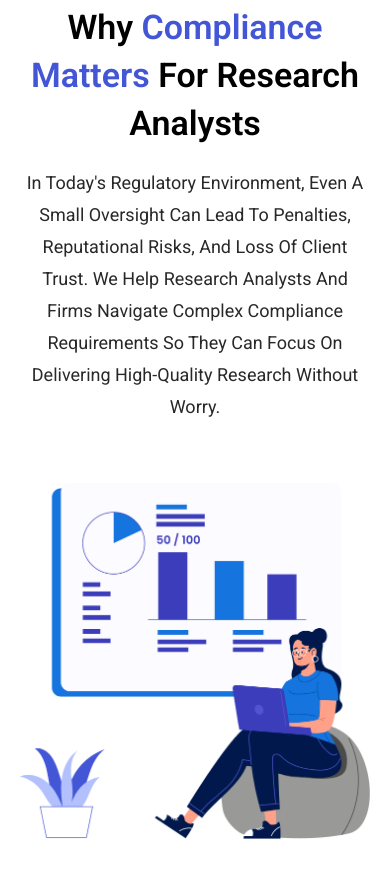
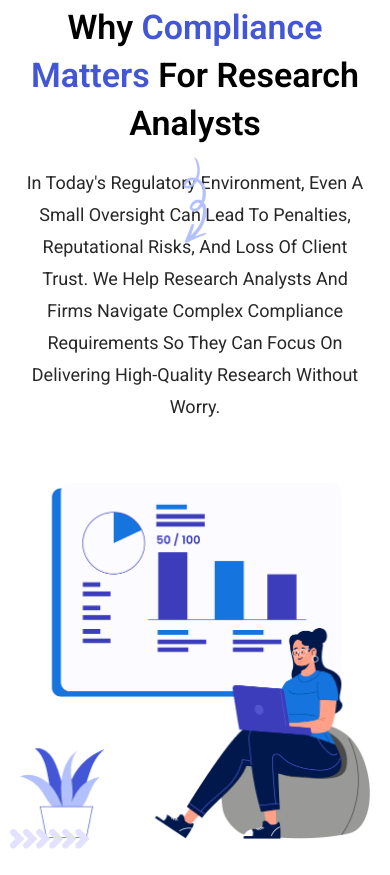
Before and after one commit to vaibhav-pruthi/-Figma-Compliance-, a website built with Vite: page index.html in a window 390 px wide. Shown: the part 1169-2044 px from the top of the page. Built offline with nearby package versions, Linux system fonts and the light colour scheme.

Commit message:
style: make curly arrow and chevron decorations visible on all breakpoints

```diff
--- a/css/styles.css
+++ b/css/styles.css
@@ -632,7 +632,11 @@ button {
   }
 
   .compliance__title-arrow {
-    display: none; /* Hide curly arrow to prevent overlap when grids adjust */
+    display: block;
+    width: 28px;
+    height: auto;
+    left: 48%;
+    top: 75%;
   }
 
   .compliance__body {
@@ -769,7 +773,20 @@ button {
   }
 
   .compliance__illustration-chevron {
-    display: none; /* Hide chevron to prevent edge overflow on mobile */
+    display: block;
+    width: 80px;
+    bottom: -10px;
+    left: -10px;
+  }
+
+  .compliance__title-arrow {
+    display: block;
+    width: 24px;
+    height: auto;
+    left: 50%;
+    top: 100%;
+    margin-top: 10px;
+    transform: translateX(-50%);
   }
 
   .feature-card {
```
